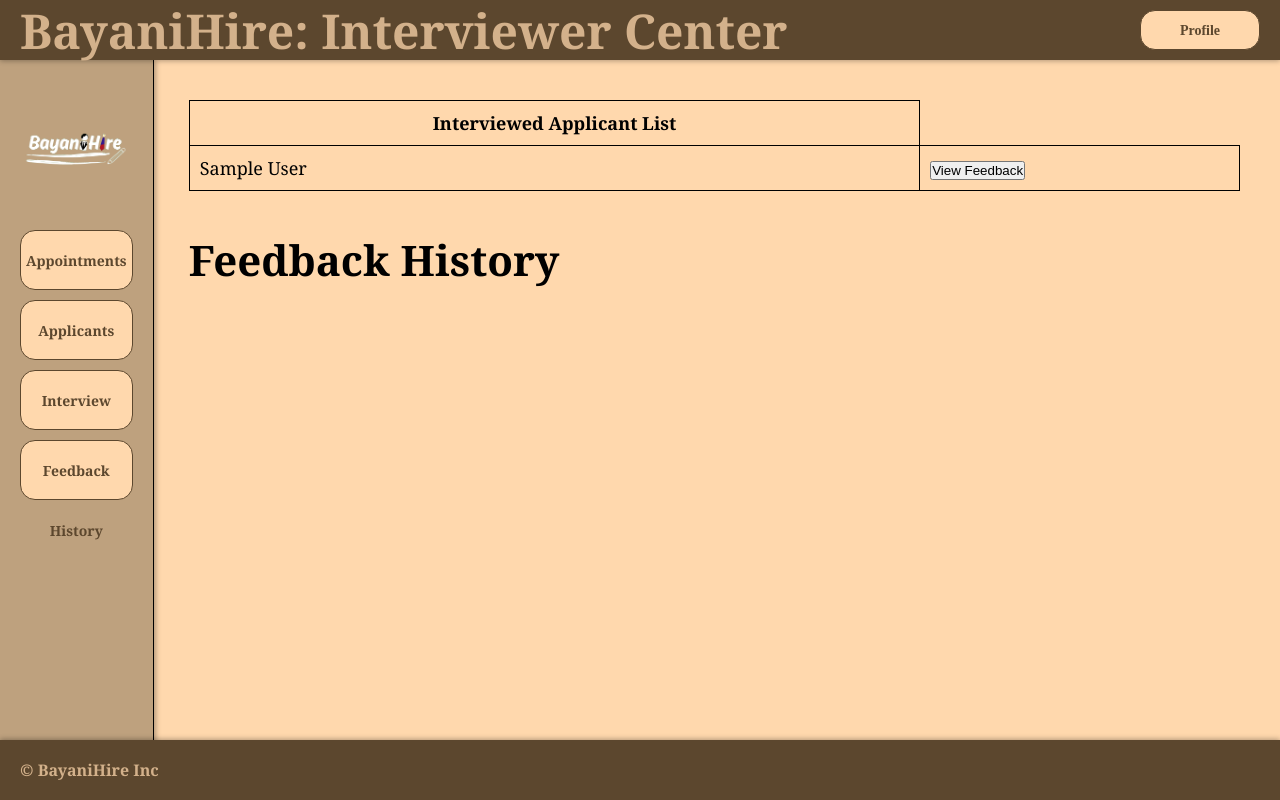
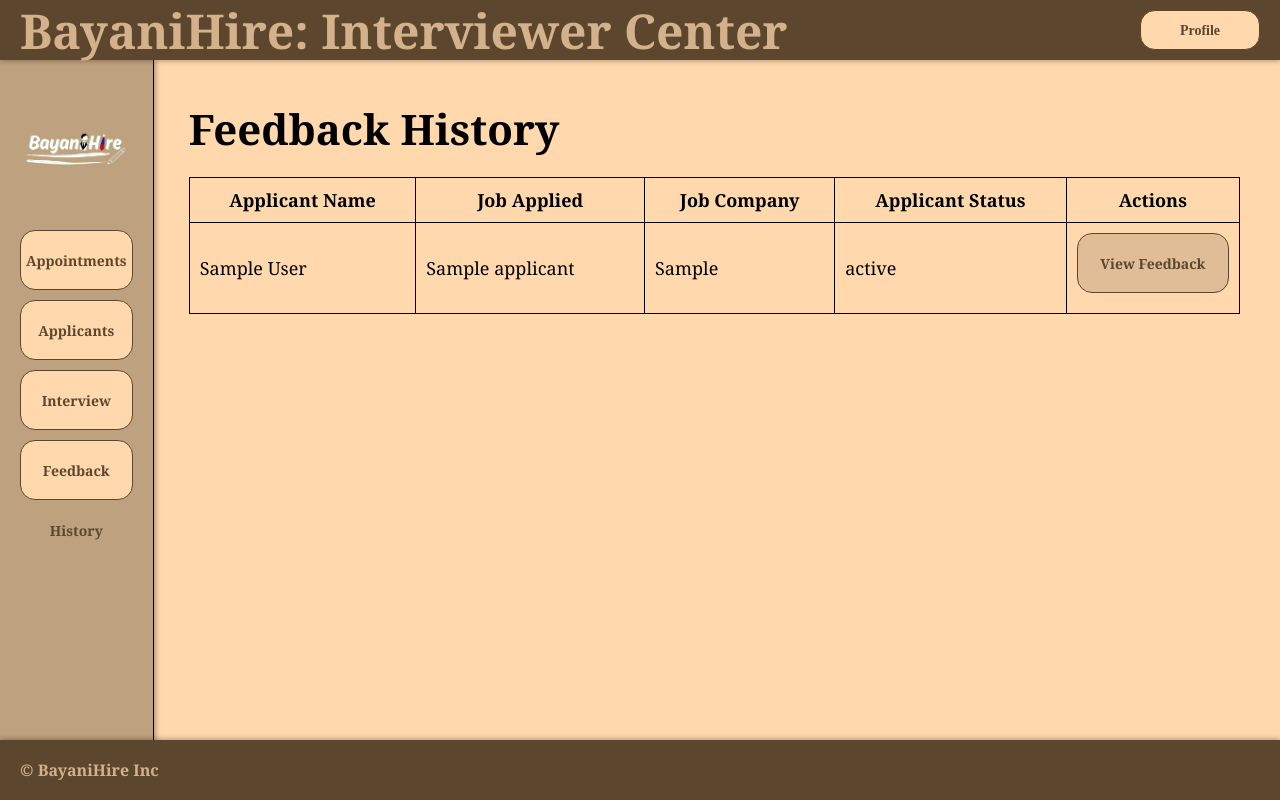
Before and after one commit to BayaniHire/WebApplication, a Django app: template users_app/templates/History.html in a window 1280 px wide. Run offline with Django 5.2, Linux system fonts and the light colour scheme; the template is opened without the code that fills it: most values are stand-ins (such as "Sample title", 1, 10 or a date in 2020).

Commit message:
Update History.html

```diff
--- a/users_app/templates/History.html
+++ b/users_app/templates/History.html
@@ -2,24 +2,41 @@
 
 {% block body %}
 <div class="main-content">
-    <table border="0" style="font-size: 18px;">
+    <div class="qualified-applicants">
+        <h2>Feedback History</h2>
+    </div>
+
+    <table>
+        <thead>
             <tr>
-            <th>Interviewed Applicant List</th>
+                <th>Applicant Name</th>
+                <th>Job Applied</th>
+                <th>Job Company</th>
+                <th>Applicant Status</th>
+                <th>Actions</th>
             </tr>
+        </thead>
+        <tbody>
             {% for applicant in applicants %}
                 <tr>
-            <td>{{ applicant.account.first_name }} {{ applicant.account.last_name }}</td>
+                    <td>{{ applicant.full_name }}</td>
+                    <td>{{ applicant.job_title }}</td>
+                    <td>{{ applicant.job_company }}</td>
+                    <td>{{ applicant.status }}</td>
                     <td>
-                <button onclick="window.location.href='{% url 'view_feedback' applicant.applicant_status_id %}'">
+                        <button class="bodybutton" onclick="window.location.href='{% url 'INTeditfeedback' applicant.applicant_status_id %}'">
                             View Feedback
                         </button>
                     </td>
                 </tr>
+            {% empty %}
+                <tr>
+                    <td colspan="5" style="text-align: center;">
+                        No feedback history available.
+                    </td>
+                </tr>
             {% endfor %}
+        </tbody>
     </table>
-
-    <div class="qualified-applicants">
-      <h2>Feedback History</h2>
-    </div>
 </div>
 {% endblock %}
```
Lines whose indentation alone changed are shown as unchanged.
